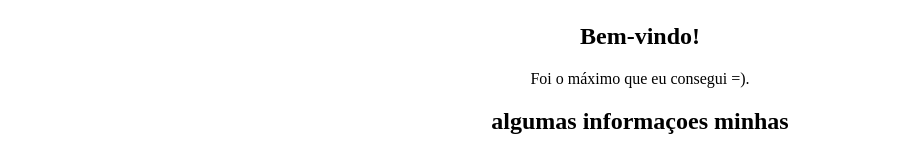
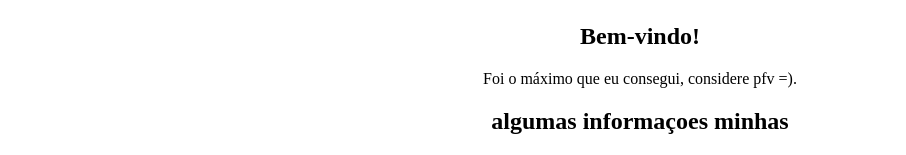
Before and after one commit to limacami/pagina_01_2DS, a plain HTML site: page index.html in a window 1280 px wide. Shown: the part 212-367 px from the top of the page, without its empty margins (0-906 px from the left). Drawn offline with Linux system fonts and the light colour scheme.

Commit message:
dtthezdrtyhety

```diff
--- a/index.html
+++ b/index.html
@@ -28,7 +28,7 @@
 <main>
 <section class="página" id="home">
 <h2 class="text">Bem-vindo!</h2>
-<p class="text">Foi o máximo que eu consegui =).</p>
+<p class="text">Foi o máximo que eu consegui, considere pfv =).</p>
 </section>
 
 <section id="sobre">
```
